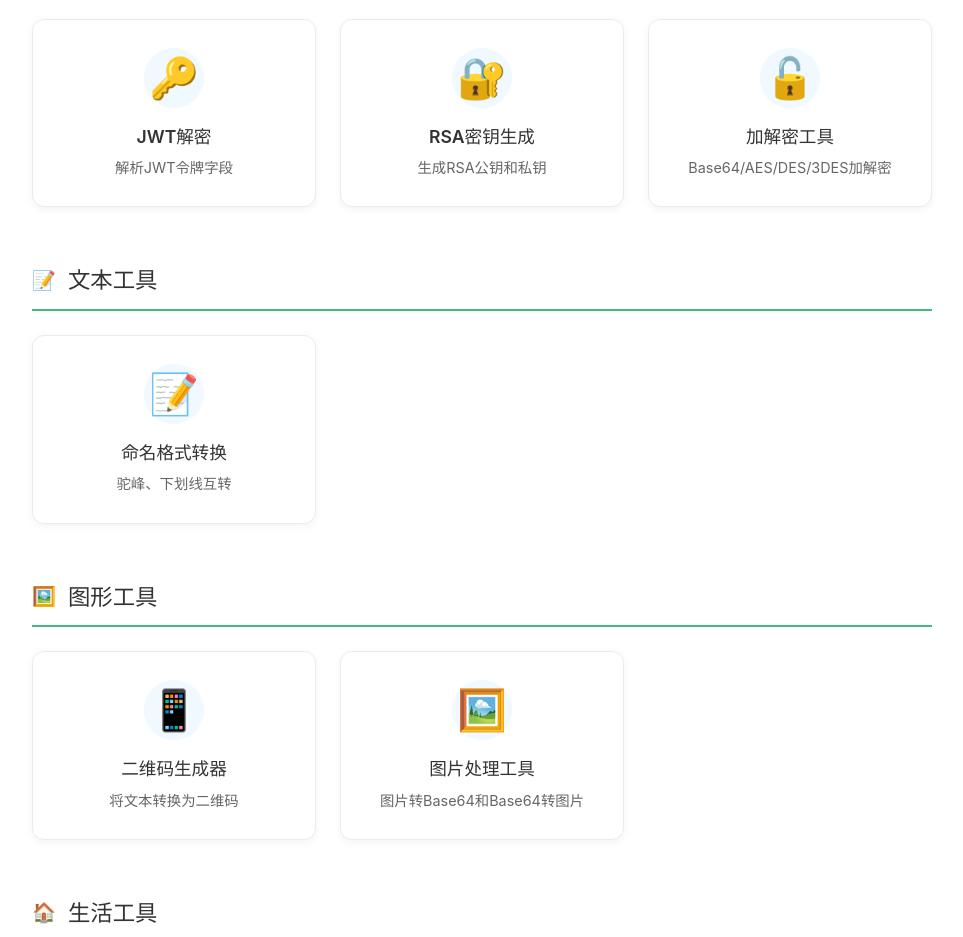
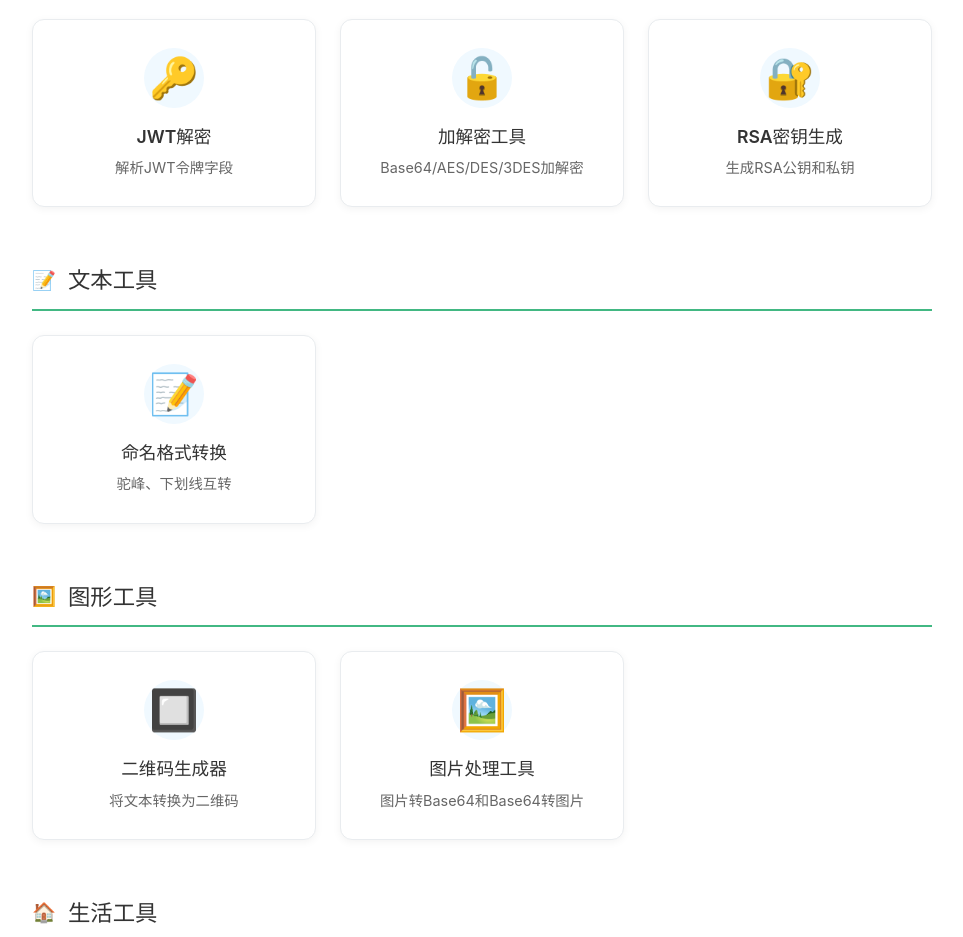
Before and after one commit to dkbnull/hello-tool, a Vue app: page / in a window 1280 px wide. Shown: the part 1160-2097 px from the top of the page, without its empty margins (284-1247 px from the left). Built offline with nearby package versions, Linux system fonts and the light colour scheme.

Commit message:
opt: 工具位置调整，二维码icon调整

```diff
--- a/src/views/Home.vue
+++ b/src/views/Home.vue
@@ -129,15 +129,15 @@
             <h3 class="tool-title">JWT解密</h3>
             <p class="tool-desc">解析JWT令牌字段</p>
           </router-link>
+          <router-link to="/crypto" class="tool-card">
+            <div class="tool-icon">🔓</div>
+            <h3 class="tool-title">加解密工具</h3>
+            <p class="tool-desc">Base64/AES/DES/3DES加解密</p>
+          </router-link>
           <router-link to="/rsa" class="tool-card">
             <div class="tool-icon">🔐</div>
             <h3 class="tool-title">RSA密钥生成</h3>
             <p class="tool-desc">生成RSA公钥和私钥</p>
-          </router-link>
-          <router-link to="/crypto" class="tool-card">
-            <div class="tool-icon">🔓</div>
-            <h3 class="tool-title">加解密工具</h3>
-            <p class="tool-desc">Base64/AES/DES/3DES加解密</p>
           </router-link>
         </div>
       </div>
@@ -165,7 +165,7 @@
         </h2>
         <div class="tool-grid">
           <router-link to="/qrcode" class="tool-card">
-            <div class="tool-icon">📱</div>
+            <div class="tool-icon">🔲</div>
             <h3 class="tool-title">二维码生成器</h3>
             <p class="tool-desc">将文本转换为二维码</p>
           </router-link>
--- a/src/views/tools/JsonAllConverter.vue
+++ b/src/views/tools/JsonAllConverter.vue
@@ -1,6 +1,6 @@
 <template>
   <div class="tool-container">
-    <h2>JSON全能转换器</h2>
+    <h2>JSON全能转换</h2>
 
     <div class="converter-container">
       <!-- 左侧输入区域 -->
--- a/src/views/tools/JsonXmlConverter.vue
+++ b/src/views/tools/JsonXmlConverter.vue
@@ -1,6 +1,6 @@
 <template>
   <div class="tool-container">
-    <h2>JSON XML互转</h2>
+    <h2>JSON与XML互转</h2>
     <div class="converter">
       <div class="input-group">
         <div class="input-header">
```
